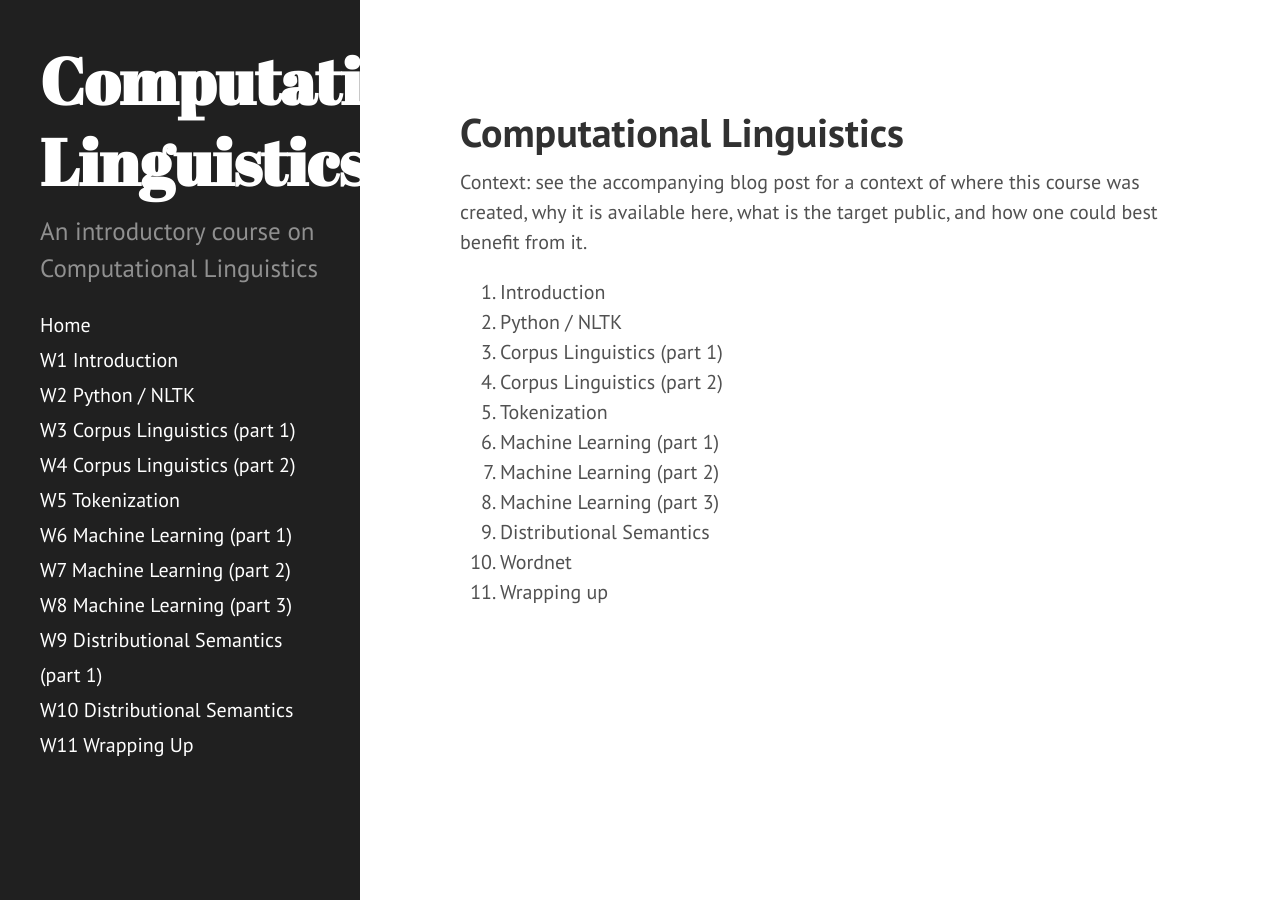
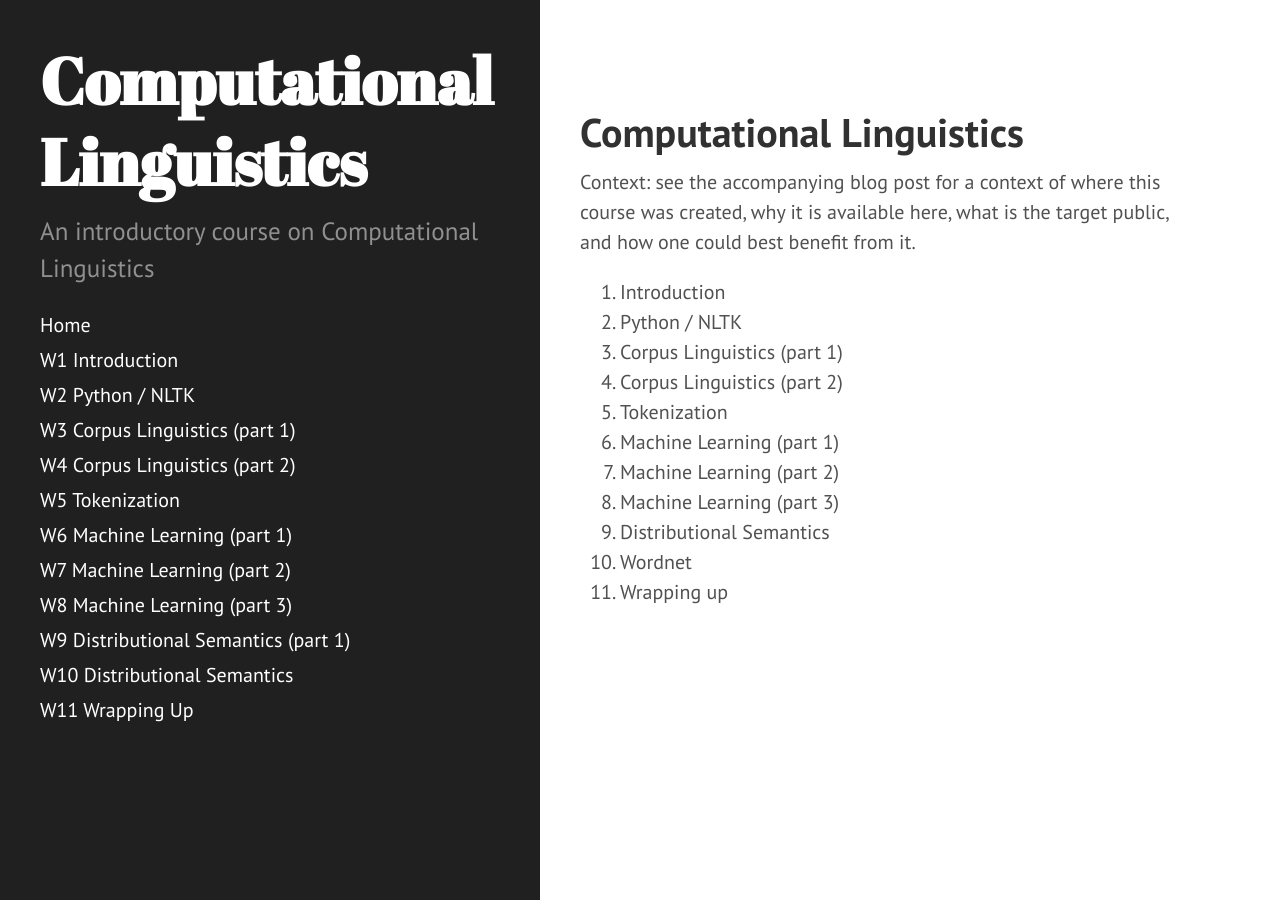
Before and after one commit to jcbgamboa/computational_linguistics, a Jekyll site: the page built from index.md, in a window 1280 px wide. Built offline with Jekyll 4.4.1, drawn with Linux system fonts in a browser that asks for light colours.

Commit message:
Hopefully this will fix the margin

```diff
--- a/public/css/hyde.css
+++ b/public/css/hyde.css
@@ -65,7 +65,7 @@ html {
     top: 0;
     left: 0;
     bottom: 0;
-    width: 18rem;
+    width: 27rem;
     text-align: left;
   }
 }
@@ -129,14 +129,14 @@ a.sidebar-nav-item:focus {
 @media (min-width: 48em) {
   .content {
     max-width: 100%;
-    margin-left: 20rem;
+    margin-left: 28rem;
     margin-right: 2rem;
   }
 }
 
 @media (min-width: 64em) {
   .content {
-    margin-left: 22rem;
+    margin-left: 28rem;
     margin-right: 4rem;
   }
 }
```
